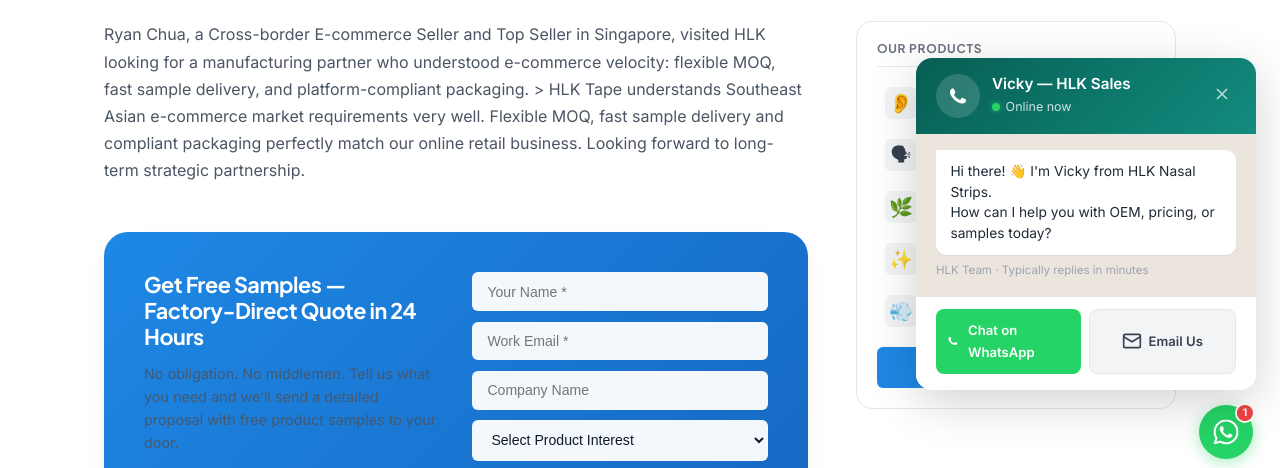
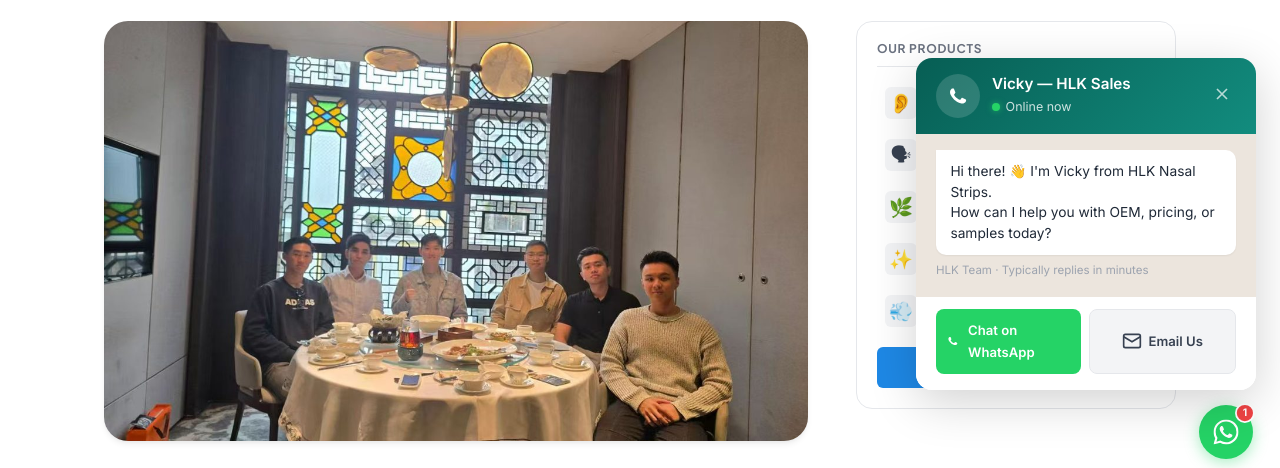
Before and after one commit to hokithree7/hlk-nasal-strips, an Astro site: page /blog/ryan-chua-hlk-ecommerce-oem-2025 in a window 1280 px wide. Shown: the part 314-782 px from the top of the page. Built offline with nearby package versions, Linux system fonts and the light colour scheme; Astro itself is replaced by a stand-in of ours.

Commit message:
Blog post: 2025: E-Commerce OEM: Ryan Chua, Shopee Lazada Top Seller

```diff
--- a/src/content/blog/ryan-chua-hlk-ecommerce-oem-2025.md
+++ b/src/content/blog/ryan-chua-hlk-ecommerce-oem-2025.md
@@ -4,6 +4,7 @@
 excerpt: "Ryan Chua partners with HLK for flexible MOQ, fast samples, and platform-compliant packaging."
 category: "OEM Tips"
 readTime: "3 min read"
+cover: "/images/blog/ryan-chua-hlk-ecommerce-oem-2025.jpg"
 ---
 
 Ryan Chua, a Cross-border E-commerce Seller and Top Seller in Singapore, visited HLK looking for a manufacturing partner who understood e-commerce velocity: flexible MOQ, fast sample delivery, and platform-compliant packaging. > HLK Tape understands Southeast Asian e-commerce market requirements very well. Flexible MOQ, fast sample delivery and compliant packaging perfectly match our online retail business. Looking forward to long-term strategic partnership.
```
